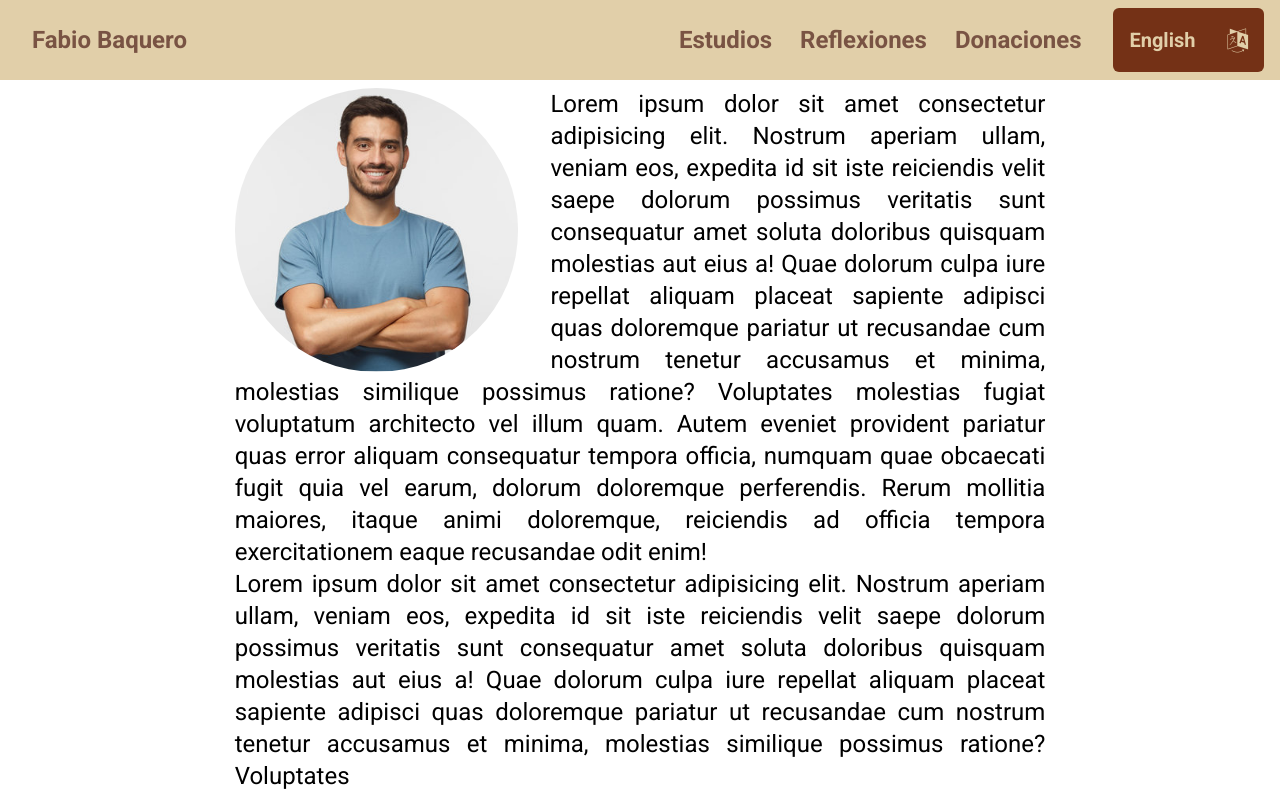
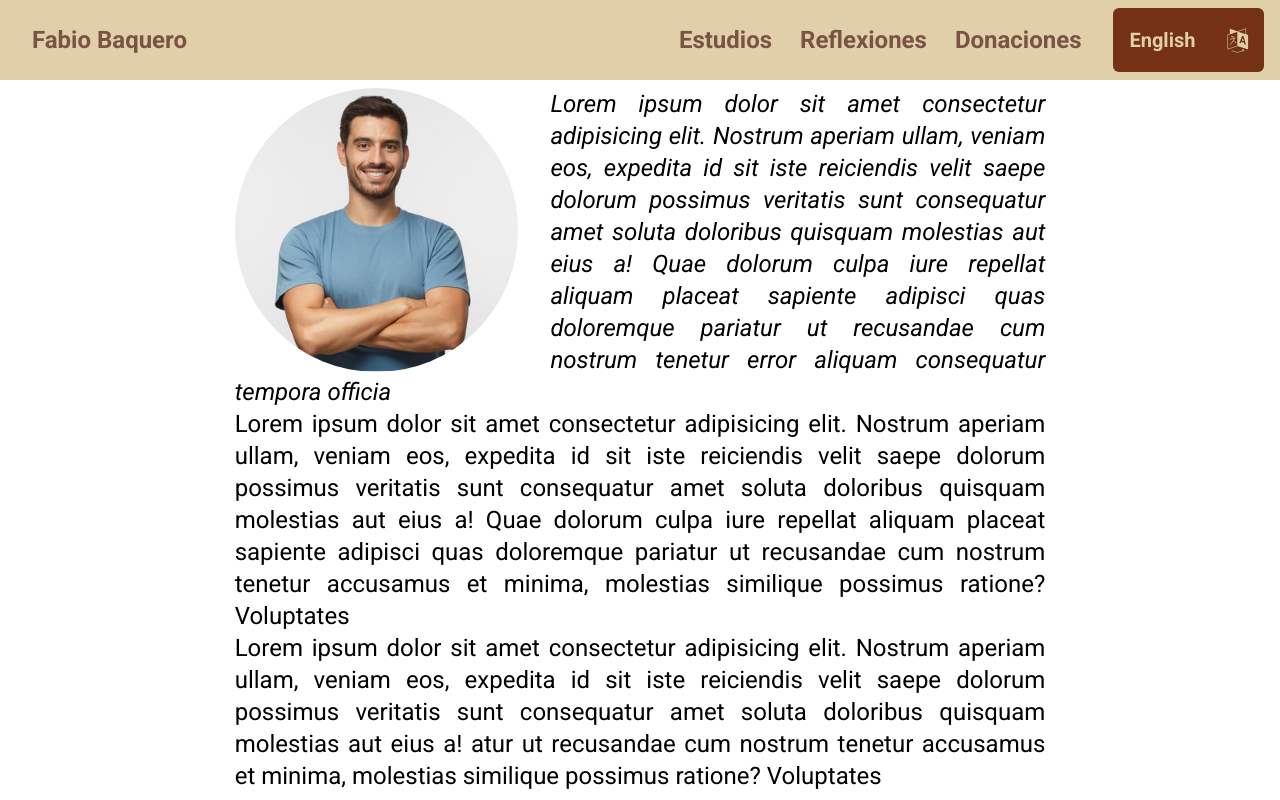
Before and after one commit to KanyesVersion/fabiobaquero, a React (Vite) app: page /about in a window 1280 px wide. Shown: the top 800 px of the page. Built offline with nearby package versions, Linux system fonts and the light colour scheme.

Commit message:
italic about

```diff
--- a/src/pages/AboutPage.jsx
+++ b/src/pages/AboutPage.jsx
@@ -5,8 +5,9 @@ const AboutPage = () => {
           <div className="float-left mr-8 w-[35%] aspect-square rounded-[50%] overflow-hidden grid place-content-center">
             <img src="profilepic.jpg" className="scale-150"/>
           </div>
-          <p className="text-2xl">Lorem ipsum dolor sit amet consectetur adipisicing elit. Nostrum aperiam ullam, veniam eos, expedita id sit iste reiciendis velit saepe dolorum possimus veritatis sunt consequatur amet soluta doloribus quisquam molestias aut eius a! Quae dolorum culpa iure repellat aliquam placeat sapiente adipisci quas doloremque pariatur ut recusandae cum nostrum tenetur accusamus et minima, molestias similique possimus ratione? Voluptates molestias fugiat voluptatum architecto vel illum quam. Autem eveniet provident pariatur quas error aliquam consequatur tempora officia, numquam quae obcaecati fugit quia vel earum, dolorum doloremque perferendis. Rerum mollitia maiores, itaque animi doloremque, reiciendis ad officia tempora exercitationem eaque recusandae odit enim!</p>
+          <p className="text-2xl italic">Lorem ipsum dolor sit amet consectetur adipisicing elit. Nostrum aperiam ullam, veniam eos, expedita id sit iste reiciendis velit saepe dolorum possimus veritatis sunt consequatur amet soluta doloribus quisquam molestias aut eius a! Quae dolorum culpa iure repellat aliquam placeat sapiente adipisci quas doloremque pariatur ut recusandae cum nostrum tenetur error aliquam consequatur tempora officia</p>
           <p className="text-2xl">Lorem ipsum dolor sit amet consectetur adipisicing elit. Nostrum aperiam ullam, veniam eos, expedita id sit iste reiciendis velit saepe dolorum possimus veritatis sunt consequatur amet soluta doloribus quisquam molestias aut eius a! Quae dolorum culpa iure repellat aliquam placeat sapiente adipisci quas doloremque pariatur ut recusandae cum nostrum tenetur accusamus et minima, molestias similique possimus ratione? Voluptates</p>
+          <p className="text-2xl">Lorem ipsum dolor sit amet consectetur adipisicing elit. Nostrum aperiam ullam, veniam eos, expedita id sit iste reiciendis velit saepe dolorum possimus veritatis sunt consequatur amet soluta doloribus quisquam molestias aut eius a! atur ut recusandae cum nostrum tenetur accusamus et minima, molestias similique possimus ratione? Voluptates</p>
         </div>
     </main>
   )
```
